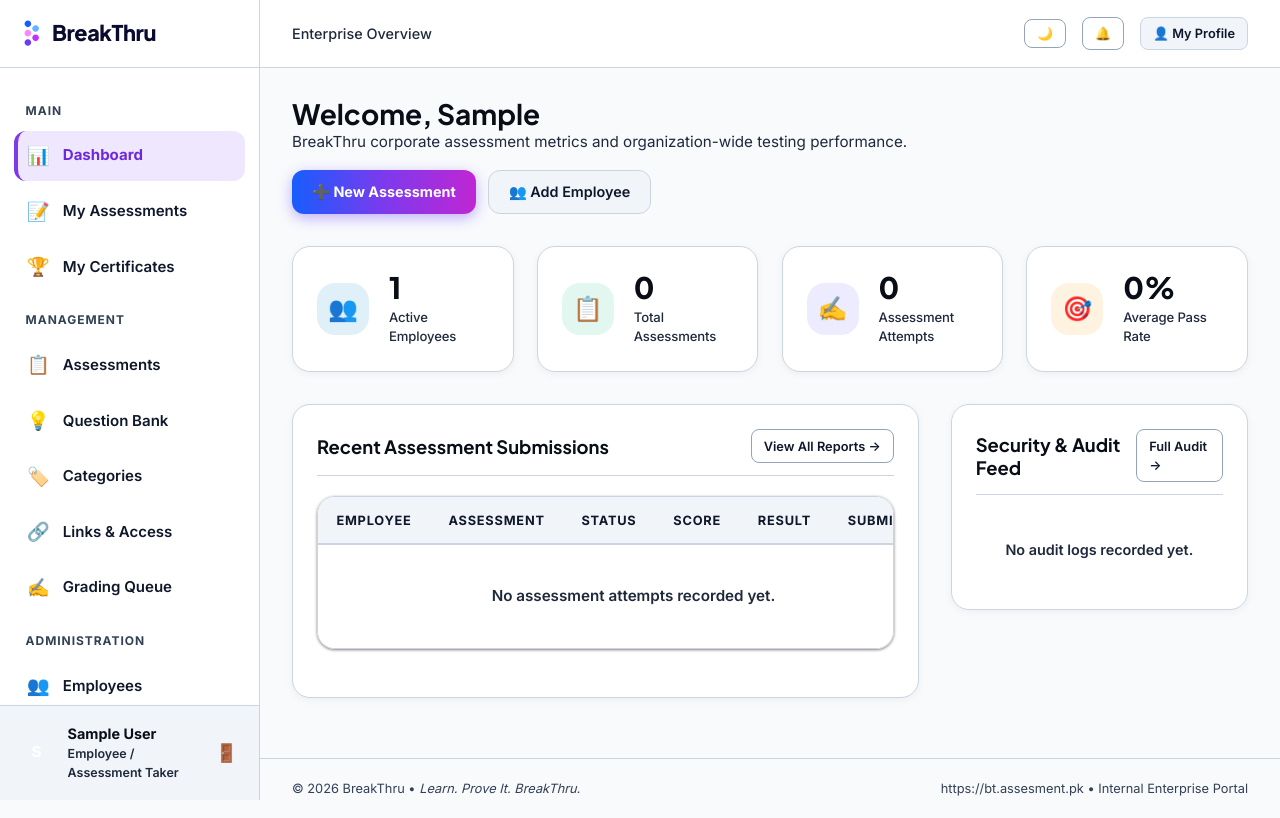
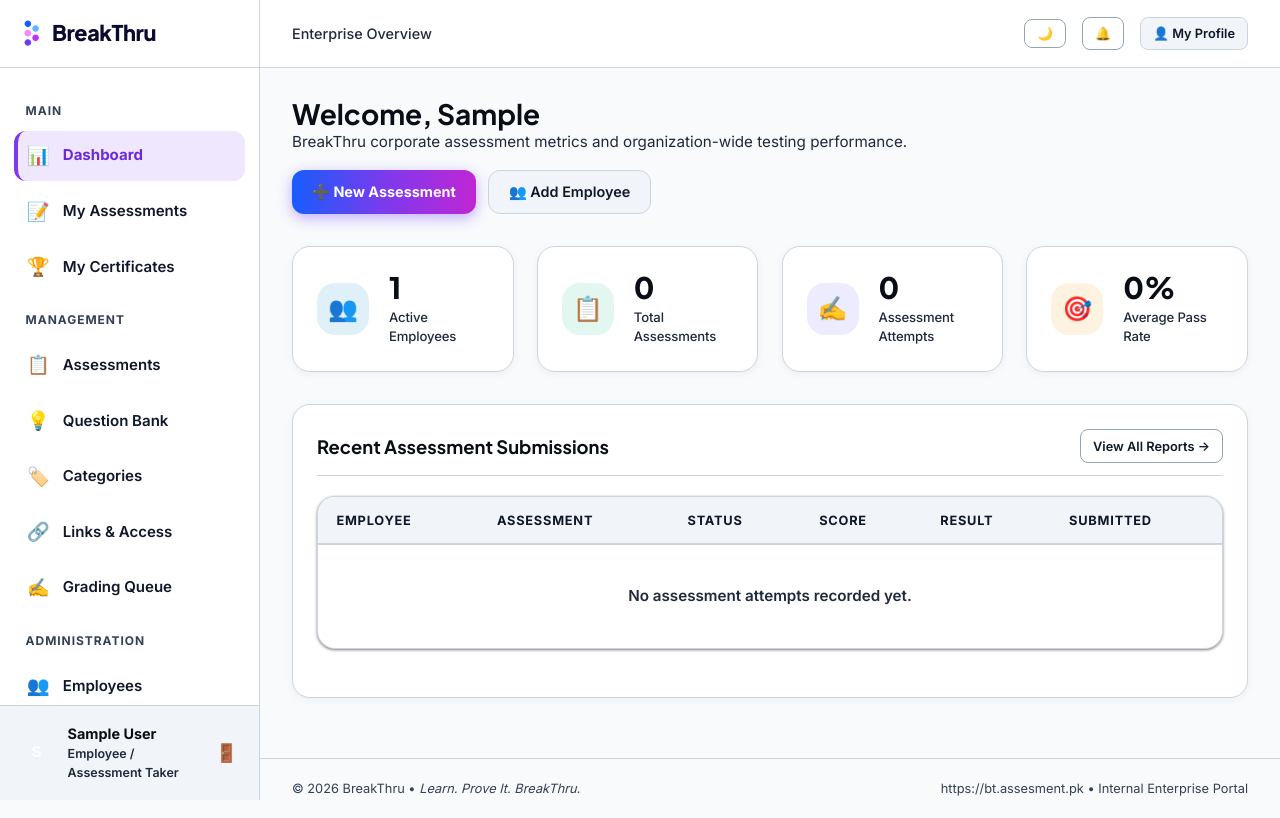
Before and after one commit to mshahbaz90/BT-quiz-portal, a Django app: page / in a window 1280 px wide. Run offline with Django 5.2, Linux system fonts and the light colour scheme; the visitor is signed in with stand-in values (Sample User, id 1); data comes from the database, SQL or seed files in the repository; data that the repository does not hold is empty.

Commit message:
Remove Security and Audit Feed from main dashboard and expand submissions table to full width

```diff
--- a/templates/core/admin_dashboard.html
+++ b/templates/core/admin_dashboard.html
@@ -51,9 +51,8 @@
   </div>
 </div>
 
-<div class="grid grid-cols-3" style="gap: 2rem; margin-bottom: 2rem;">
-  <!-- Recent Attempts (Span 2) -->
-  <div style="grid-column: span 2;">
+<div style="margin-bottom: 2rem;">
+  <!-- Recent Assessment Submissions -->
   <div class="card">
     <div class="card-header">
       <h2 class="card-title">Recent Assessment Submissions</h2>
@@ -122,32 +121,4 @@
     </div>
   </div>
 </div>
-
-  <!-- Recent System & Security Audits -->
-  <div>
-    <div class="card">
-      <div class="card-header">
-        <h3 class="card-title">Security & Audit Feed</h3>
-        <a href="{% url 'core:audit_logs' %}" class="btn btn-outline btn-sm">Full Audit &rarr;</a>
-      </div>
-      <div style="display: flex; flex-direction: column; gap: 1rem;">
-        {% for a in recent_audits %}
-          <div style="padding-bottom: 0.75rem; border-bottom: 1px solid var(--border-light); font-size: 0.85rem;">
-            <div style="display: flex; justify-content: space-between; align-items: center;">
-              <span class="badge badge-info" style="font-size: 0.7rem;">{{ a.action }}</span>
-              <span style="color: var(--text-subtle); font-size: 0.78rem; font-weight: 600;">{{ a.timestamp|timesince }} ago</span>
-            </div>
-            <div style="margin-top: 0.35rem; font-weight: 600; color: var(--text-main);">
-              {{ a.user.username|default:"System" }} &bull; {{ a.target_model }} #{{ a.target_id }}
-            </div>
-          </div>
-        {% empty %}
-          <div style="color: var(--text-muted); font-weight: 600; font-size: 0.9rem; text-align: center; padding: 1.5rem;">
-            No audit logs recorded yet.
-          </div>
-        {% endfor %}
-      </div>
-    </div>
-  </div>
-</div>
 {% endblock %}
```
Lines whose indentation alone changed are shown as unchanged.
